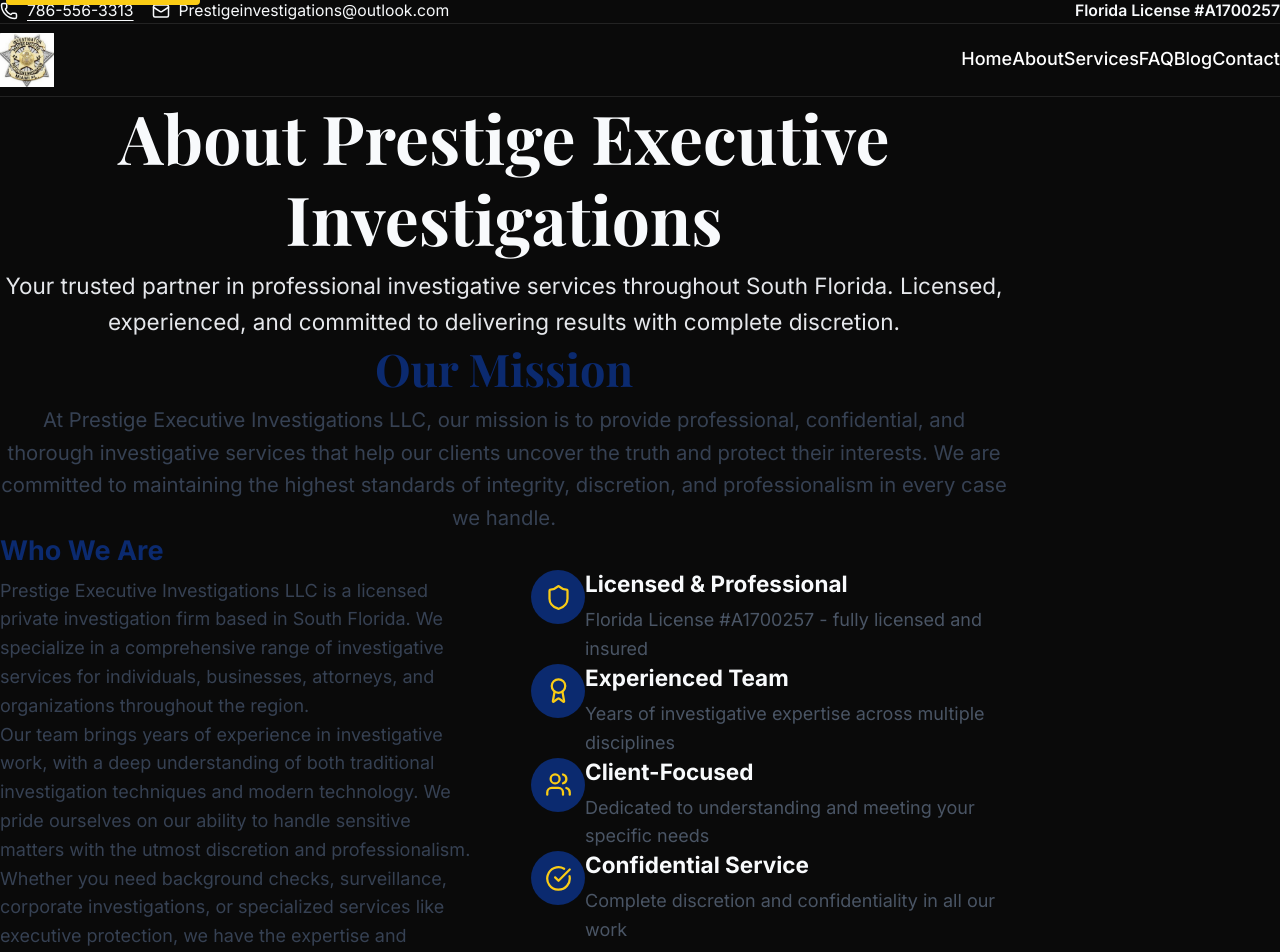
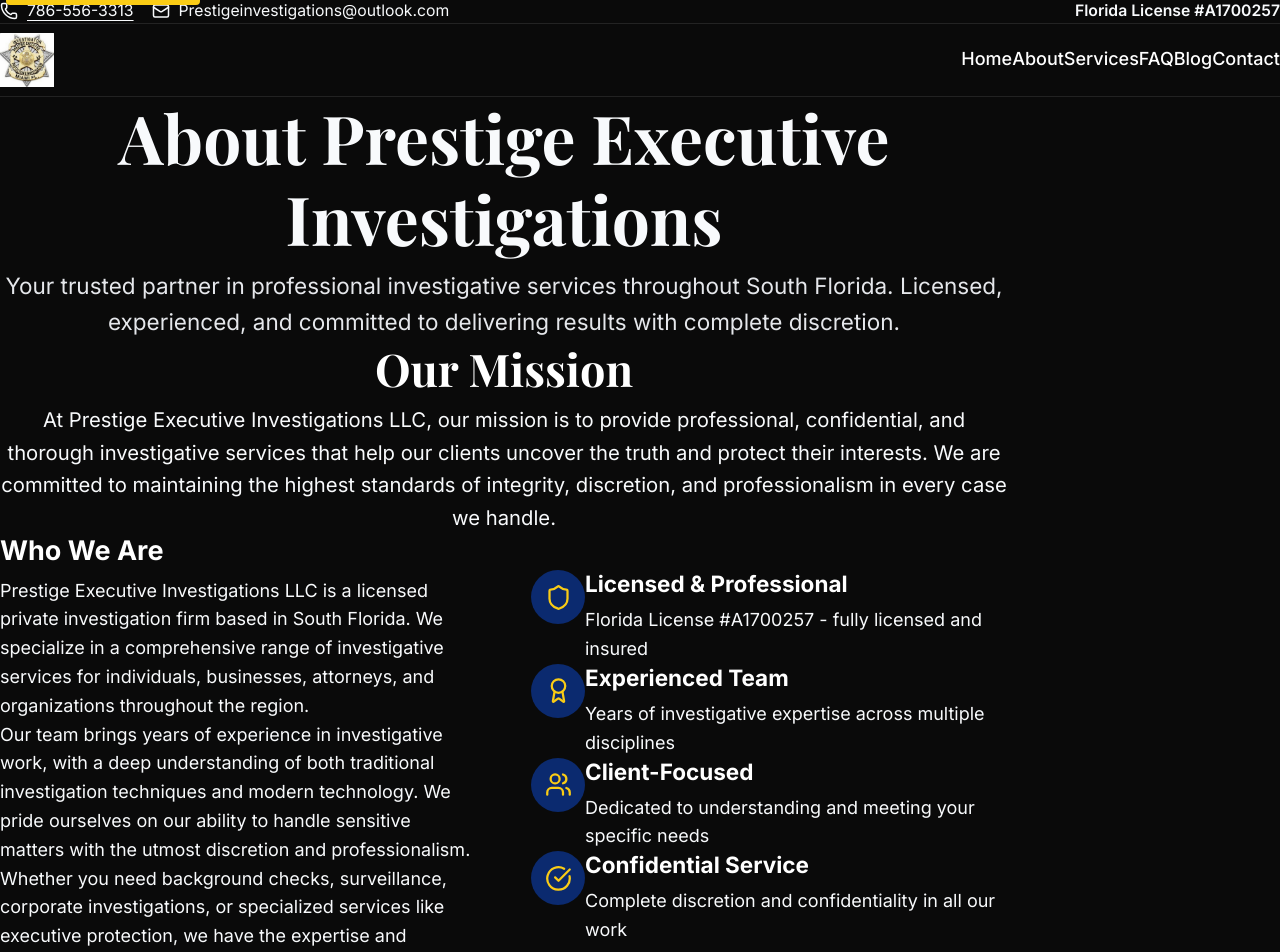
Before and after one commit to pachy0186-ai/prestige-investigations, a Next.js app: page /about in a window 1280 px wide. Shown: the top 952 px of the page. Built offline with nearby package versions, Linux system fonts and the light colour scheme; a web font is replaced by a local one.

Commit message:
Fix: Ensure all pages have dark backgrounds for proper text contrast and readability

```diff
--- a/src/app/about/page.tsx
+++ b/src/app/about/page.tsx
@@ -25,12 +25,12 @@
         </section>
 
         {/* Mission Section */}
-        <section className="py-16">
+        <section className="py-16 bg-prestige-black">
           <div className="container mx-auto px-4">
             <div className="max-w-4xl mx-auto">
               <div className="text-center mb-12">
-                <h2 className="text-3xl lg:text-4xl font-bold mb-6 text-[#0b2a6f]">Our Mission</h2>
-                <p className="text-lg text-gray-700 leading-relaxed">
+                <h2 className="text-3xl lg:text-4xl font-bold mb-6 text-white">Our Mission</h2>
+                <p className="text-lg text-brand-light leading-relaxed">
                   At Prestige Executive Investigations LLC, our mission is to provide professional, confidential,
                   and thorough investigative services that help our clients uncover the truth and protect their interests.
                   We are committed to maintaining the highest standards of integrity, discretion, and professionalism
@@ -40,18 +40,18 @@
 
               <div className="grid grid-cols-1 md:grid-cols-2 gap-12 items-center">
                 <div>
-                  <h3 className="text-2xl font-bold mb-4 text-[#0b2a6f]">Who We Are</h3>
-                  <p className="text-gray-700 mb-4">
+                  <h3 className="text-2xl font-bold mb-4 text-white">Who We Are</h3>
+                  <p className="text-brand-light mb-4">
                     Prestige Executive Investigations LLC is a licensed private investigation firm based in South Florida.
                     We specialize in a comprehensive range of investigative services for individuals, businesses,
                     attorneys, and organizations throughout the region.
                   </p>
-                  <p className="text-gray-700 mb-4">
+                  <p className="text-brand-light mb-4">
                     Our team brings years of experience in investigative work, with a deep understanding of both
                     traditional investigation techniques and modern technology. We pride ourselves on our ability
                     to handle sensitive matters with the utmost discretion and professionalism.
                   </p>
-                  <p className="text-gray-700">
+                  <p className="text-brand-light">
                     Whether you need background checks, surveillance, corporate investigations, or specialized
                     services like executive protection, we have the expertise and resources to deliver results.
                   </p>
@@ -62,8 +62,8 @@
                       <Shield className="w-6 h-6 text-[#facc15]" />
                     </div>
                     <div>
-                      <h4 className="text-lg font-semibold mb-2">Licensed & Professional</h4>
-                      <p className="text-gray-600">Florida License #A1700257 - fully licensed and insured</p>
+                      <h4 className="text-lg font-semibold mb-2 text-white">Licensed & Professional</h4>
+                      <p className="text-brand-light">Florida License #A1700257 - fully licensed and insured</p>
                     </div>
                   </div>
                   <div className="flex items-start space-x-4">
@@ -71,8 +71,8 @@
                       <Award className="w-6 h-6 text-[#facc15]" />
                     </div>
                     <div>
-                      <h4 className="text-lg font-semibold mb-2">Experienced Team</h4>
-                      <p className="text-gray-600">Years of investigative expertise across multiple disciplines</p>
+                      <h4 className="text-lg font-semibold mb-2 text-white">Experienced Team</h4>
+                      <p className="text-brand-light">Years of investigative expertise across multiple disciplines</p>
                     </div>
                   </div>
                   <div className="flex items-start space-x-4">
@@ -80,8 +80,8 @@
                       <Users className="w-6 h-6 text-[#facc15]" />
                     </div>
                     <div>
-                      <h4 className="text-lg font-semibold mb-2">Client-Focused</h4>
-                      <p className="text-gray-600">Dedicated to understanding and meeting your specific needs</p>
+                      <h4 className="text-lg font-semibold mb-2 text-white">Client-Focused</h4>
+                      <p className="text-brand-light">Dedicated to understanding and meeting your specific needs</p>
                     </div>
                   </div>
                   <div className="flex items-start space-x-4">
@@ -89,8 +89,8 @@
                       <CheckCircle className="w-6 h-6 text-[#facc15]" />
                     </div>
                     <div>
-                      <h4 className="text-lg font-semibold mb-2">Confidential Service</h4>
-                      <p className="text-gray-600">Complete discretion and confidentiality in all our work</p>
+                      <h4 className="text-lg font-semibold mb-2 text-white">Confidential Service</h4>
+                      <p className="text-brand-light">Complete discretion and confidentiality in all our work</p>
                     </div>
                   </div>
                 </div>
--- a/src/app/services/page.tsx
+++ b/src/app/services/page.tsx
@@ -133,38 +133,38 @@
         </section>
 
         {/* Services Grid */}
-        <section className="py-16 md:py-24 bg-white">
+        <section className="py-16 md:py-24 bg-prestige-black">
           <div className="container max-w-6xl mx-auto px-4 md:px-6">
             <div className="text-center mb-12">
-              <h2 className="text-3xl md:text-4xl font-serif font-bold mb-4 text-brand-navy">
+              <h2 className="text-3xl md:text-4xl font-serif font-bold mb-4 text-white">
                 Our Services
               </h2>
-              <p className="text-base md:text-lg text-brand-dark max-w-2xl mx-auto">
+              <p className="text-base md:text-lg text-brand-light max-w-2xl mx-auto">
                 From background checks to complex investigations, we provide the expertise you need
               </p>
             </div>
 
             <div className="grid grid-cols-1 md:grid-cols-2 lg:grid-cols-3 gap-8">
               {services.map((service, index) => (
-                <div key={index} id={service.id} className="card-light group">
+                <div key={index} id={service.id} className="card-dark group">
                   <div className="flex items-center gap-4 mb-4">
-                    <div className="p-4 bg-prestige-gold/10 rounded-full text-prestige-gold">
+                    <div className="p-4 bg-prestige-gold/20 rounded-full text-prestige-gold">
                       {service.icon}
                     </div>
-                    <h3 className="text-xl font-semibold text-prestige-black">{service.title}</h3>
+                    <h3 className="text-xl font-semibold text-white">{service.title}</h3>
                   </div>
 
-                  <p className="text-prestige-gray mb-6 leading-relaxed">
+                  <p className="text-brand-light mb-6 leading-relaxed">
                     {service.description}
                   </p>
 
                   <div className="mb-6">
-                    <h4 className="text-sm font-semibold text-prestige-black mb-3 uppercase tracking-wide">
+                    <h4 className="text-sm font-semibold text-white mb-3 uppercase tracking-wide">
                       What&apos;s Included:
                     </h4>
                     <ul className="space-y-2">
                       {service.features.map((feature, featureIndex) => (
-                        <li key={featureIndex} className="flex items-center gap-2 text-sm text-prestige-gray">
+                        <li key={featureIndex} className="flex items-center gap-2 text-sm text-brand-light">
                           <div className="w-1.5 h-1.5 bg-prestige-gold rounded-full flex-shrink-0"></div>
                           {feature}
                         </li>
```
